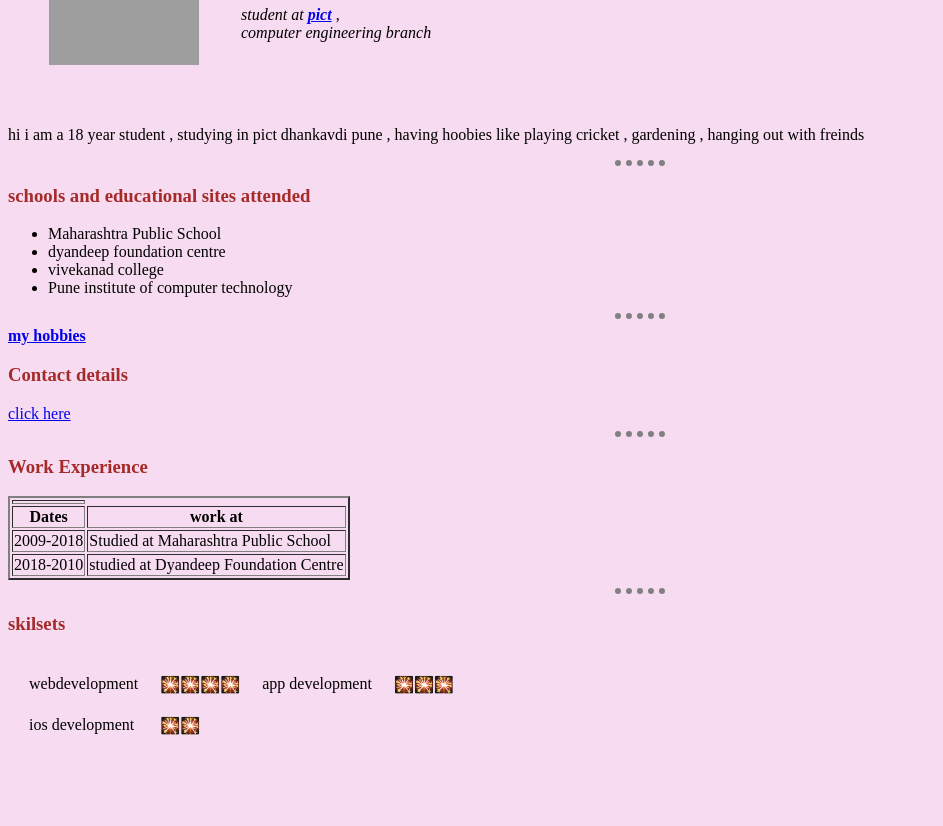
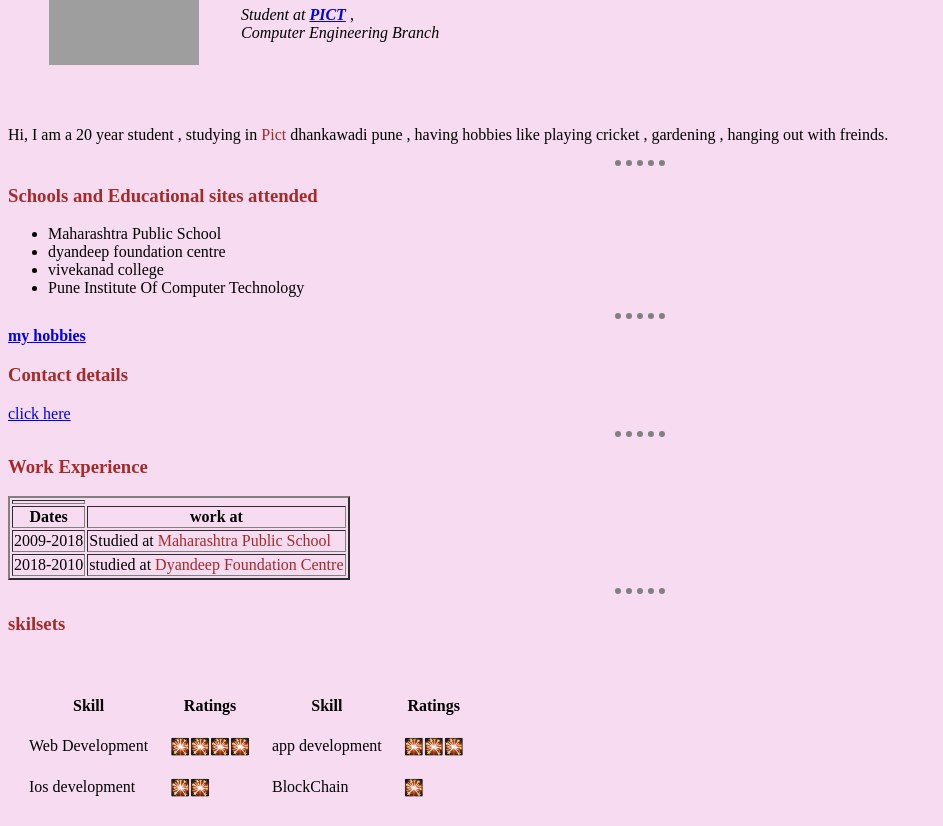
Before and after one commit to sanketmakh/CV1, a plain HTML site: page index.html in a window 1280 px wide. Shown: the part 134-960 px from the top of the page, without its empty margins (0-943 px from the left). Before the commit the page ends 898 px from the top, so only its background shows below. Drawn offline with Linux system fonts and the light colour scheme; grey boxes are pictures that could not be loaded.

Commit message:
WTL assignment changes

```diff
--- a/index.html
+++ b/index.html
@@ -4,7 +4,7 @@
     <meta charset="UTF-8">
     <meta http-equiv="X-UA-Compatible" content="IE=edge">
     <meta name="viewport" content="width=device-width, initial-scale=1.0">
-    <title>sankets personal site</title>
+    <title>Sankets personal site</title>
     <style>
 
     </style>
@@ -14,24 +14,24 @@
     <table cellspacing="40">
         <tr>
             <td><img src="IMG_4574-modified.png" width="150" height="150"></td>
-            <td> <h1>sanket makh</h1>
-                <p><i>student at <strong><a href="https://pict.edu/">pict</strong></a> </i>,
-                   <br> <i>computer engineering branch</i>
+            <td> <h1>Sanket Makh</h1>
+                <p><i>Student at <strong><a href="https://pict.edu/">PICT</strong></a> </i>,
+                   <br> <i>Computer Engineering Branch</i>
                 </p></td>
         </tr>
     </table>
 
 
-    <p>hi i am a 18 year student , studying in pict dhankavdi pune ,
-        having hoobies like playing cricket , gardening , hanging out with freinds
+    <p>Hi, I am a 20 year student , studying in <span style="color:brown">Pict</span>  dhankawadi pune ,
+        having hobbies like playing cricket , gardening , hanging out with freinds.
     </p>
-    <hr size="3" >
-    <h3>schools and educational sites attended</h3>
+    <hr  >
+    <h3>Schools and Educational sites attended</h3>
     <ul>
-        <li>Maharashtra Public School</li>
+        <li >Maharashtra Public School</li>
         <li>dyandeep foundation centre</li>
-        <li>vivekanad college</like>
-        <li>Pune institute of computer technology</li>
+        <li>vivekanad college</li>
+        <li>Pune Institute Of Computer Technology</li>
     </ul>
     <hr>
 
@@ -47,34 +47,50 @@
             <th>work at</th>
             </tr>
         </th>
-        <tb>
+        <!-- <tb> -->
 
-        </tb>
-        <tfoot>
+        <!-- </tb> -->
+        <!-- <tfoot>
 
-        </tfoot>
+        </tfoot>        -->
         <tr>
             <td>2009-2018</td>
-            <td>Studied at Maharashtra Public School</td>
+            <td>Studied at <span style="color: brown">Maharashtra Public School</span></td>
         </tr>
         <tr>
             <td>2018-2010</td>
-            <td>studied at Dyandeep Foundation Centre</td>
+            <td>studied at <span style="color: brown;">Dyandeep Foundation Centre</span></td>
         </tr>
     </table>
     <hr>
     <h3>skilsets</h3>
     <table cellspacing ="20">
+        <th>
+            <tr>
+                <th>Skill</th>
+                <th>Ratings</th>
+                <th>Skill</th>
+            <th>Ratings</th>
+
+            </tr>
+
+        </th>
+
+
+
         <tr>
-            <td>webdevelopment</td>
+            <td>Web Development</td>
             <td>🎇🎇🎇🎇</td>
             <td>app development</td>
             <td>🎇🎇🎇</td>
 
         </tr>
+
         <tr>
-            <td>ios development</td>
+            <td>Ios development</td>
             <td>🎇🎇</td>
+            <td>BlockChain</td>
+            <td>🎇</td>
         </tr>
     </table>
 </body>
```
